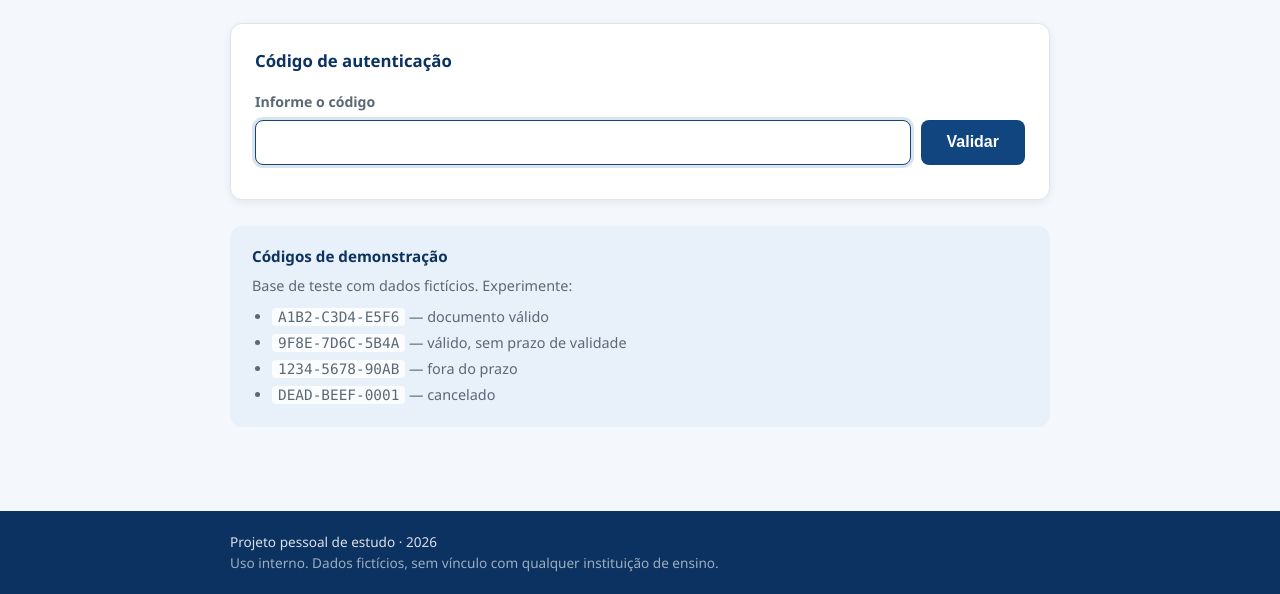
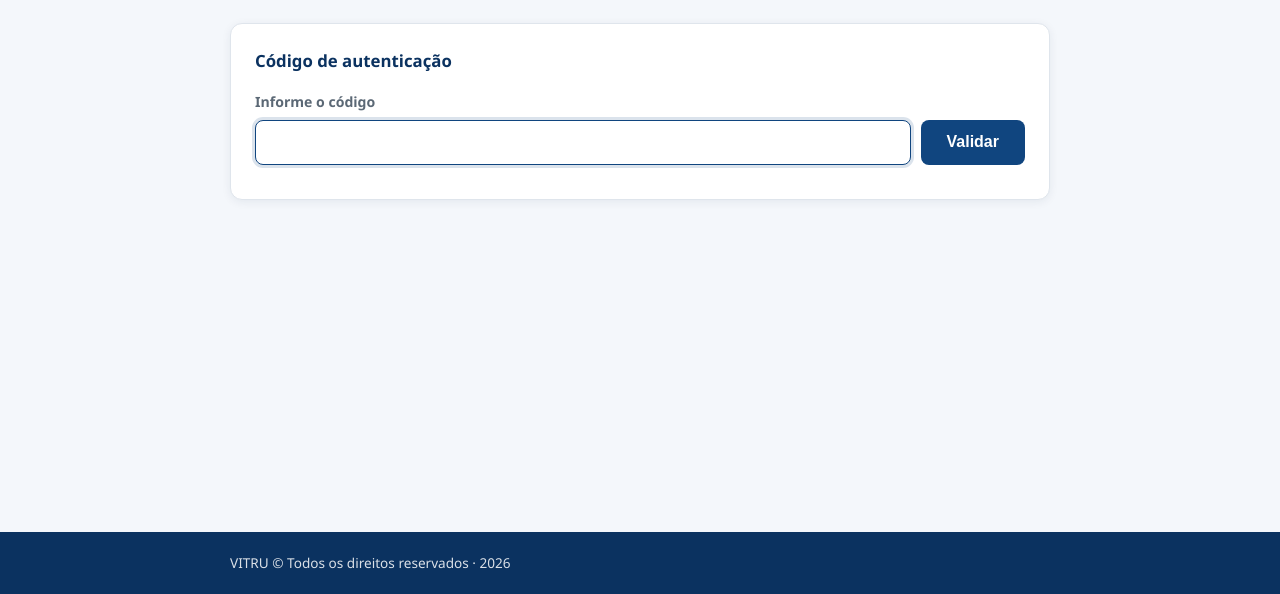
Before and after one commit to juninhopjdark807-hash/validador.uniasselvi.com, a plain HTML site: page index.html in a window 1280 px wide. Shown: the part 206-800 px from the top of the page. Drawn offline with Linux system fonts and the light colour scheme.

Commit message:
Update index.html

```diff
--- a/index.html
+++ b/index.html
@@ -29,8 +29,7 @@
   <section class="hero">
     <h1>Validador de documentos</h1>
     <p class="hero__texto">
-      Aqui você poderá digitar o código de autenticação impresso em nossos
-      documentos e visualizar sua autenticidade.
+      Aqui você poderá digitar o código de autenticação impresso em nossos documentos e visualizar sua autenticidade.
     </p>
   </section>
 
@@ -60,7 +59,7 @@
   <!-- O resultado da validação é inserido aqui pelo JavaScript -->
   <div id="resultado" aria-live="polite"></div>
 
-  <section class="nota">
+ <!-- <section class="nota">
     <h2 class="nota__titulo">Códigos de demonstração</h2>
     <p>Base de teste com dados fictícios. Experimente:</p>
     <ul class="nota__lista">
@@ -69,14 +68,14 @@
       <li><code>1234-5678-90AB</code> — fora do prazo</li>
       <li><code>DEAD-BEEF-0001</code> — cancelado</li>
     </ul>
-  </section>
+ </section> -->
 
 </main>
 
 <footer class="rodape">
   <div class="container">
-    <p>Projeto pessoal de estudo &middot; <span id="ano">2026</span></p>
-    <p class="rodape__aviso">Uso interno. Dados fictícios, sem vínculo com qualquer instituição de ensino.</p>
+    <p>VITRU © Todos os direitos reservados &middot; <span id="ano">2026</span></p>
+    <!--<p class="rodape__aviso">Uso interno. Dados fictícios, sem vínculo com qualquer instituição de ensino.</p>-->
   </div>
 </footer>
 
```
